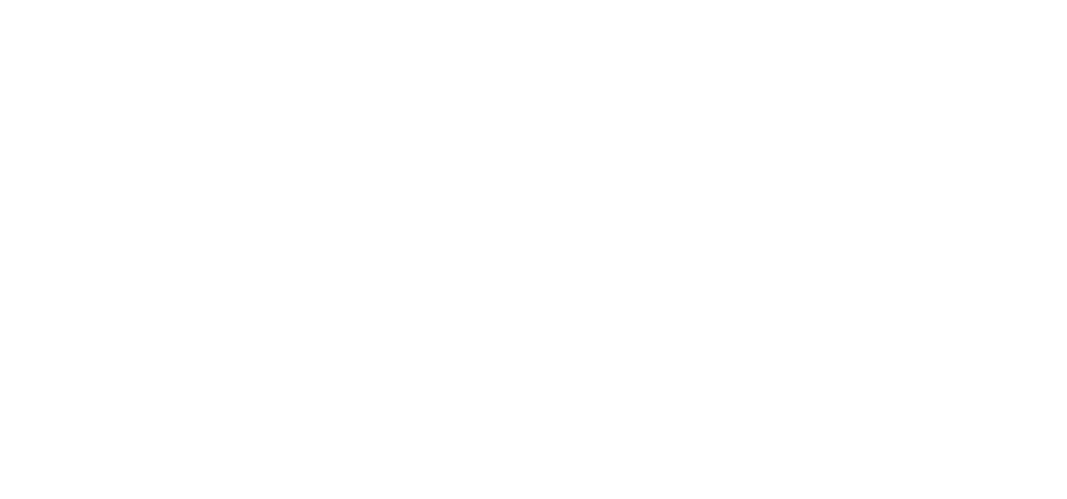
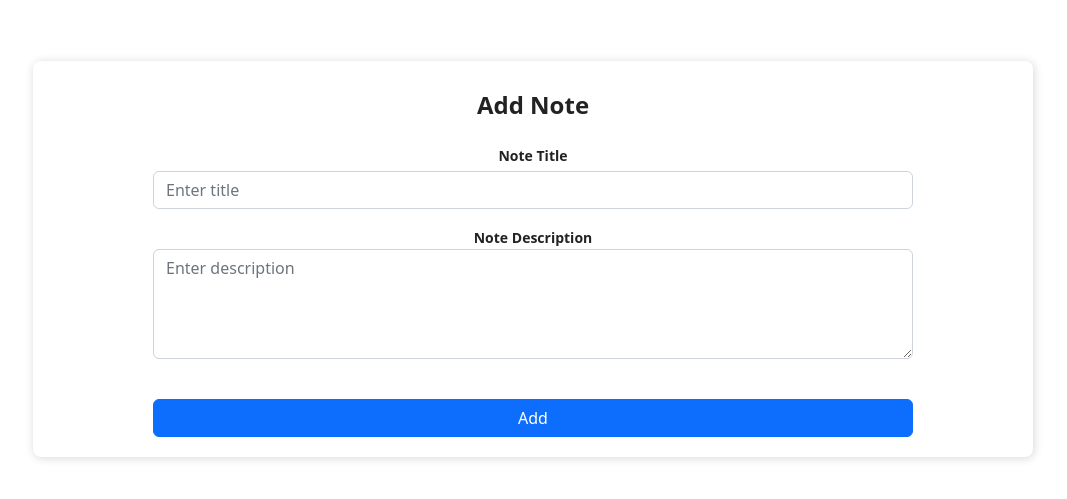
Before and after one commit to hdplgunasekara/SurgeAssigment, a React (Create React App) app in the folder frontend/: page /addnote in a window 1280 px wide. Before the commit this address had no page. Shown: the part 141-640 px from the top of the page, without its empty margins (107-1174 px from the left). Built offline with nearby package versions, Linux system fonts and the light colour scheme.

Commit message:
create note adding, user modal box and user list view
create note adding, user modal box and user list view with required functions

```diff
--- a/frontend/src/App.js
+++ b/frontend/src/App.js
@@ -5,7 +5,8 @@ import Login from "./pages/main/Login";
 import NavBar from "./components/NavBar";
 import Notes from "./pages/student/Notes";
 import Users from "./pages/admin/Users";
-import AddUsers from "./pages/admin/AddUser";
+import AddUser from "./pages/admin/AddUser";
+import AddNote from "./pages/student/AddNote";
 
 function App() {
   return (
@@ -16,7 +17,8 @@ function App() {
         <Route path="/" element={<NavBar />} />
         <Route path="/notes" element={<Notes />} />
         <Route path="/userlist" element={<Users />} />
-        <Route path="/adduser" element={<AddUsers />} />
+        <Route path="/adduser" element={<AddUser />} />
+        <Route path="/addnote" element={<AddNote />} />
       </Routes>
     </BrowserRouter>
     </div>
--- a/frontend/src/components/NavBar.jsx
+++ b/frontend/src/components/NavBar.jsx
@@ -7,39 +7,29 @@ const Navbar = () => {
     return (
         <div>
 
-<nav class="navbar navbar-expand-lg navbar-light bg-light">
-  <a class="navbar-brand" href="#">Navbar</a>
-  <button class="navbar-toggler" type="button" data-toggle="collapse" data-target="#navbarSupportedContent" aria-controls="navbarSupportedContent" aria-expanded="false" aria-label="Toggle navigation">
+<nav class="navbar navbar-expand-sm navbar-dark bg-dark">
+  <div class="container-fluid">
+    <a class="navbar-brand" href="javascript:void(0)">Logo</a>
+    <button class="navbar-toggler" type="button" data-bs-toggle="collapse" data-bs-target="#mynavbar">
       <span class="navbar-toggler-icon"></span>
     </button>
-
-  <div class="collapse navbar-collapse" id="navbarSupportedContent">
-    <ul class="navbar-nav mr-auto">
-      <li class="nav-item active">
-        <a class="nav-link" href="#">Home <span class="sr-only">(current)</span></a>
+    <div class="collapse navbar-collapse" id="mynavbar">
+      <ul class="navbar-nav me-auto">
+        <li class="nav-item">
+          <a class="nav-link" href="javascript:void(0)">Link</a>
         </li>
         <li class="nav-item">
-        <a class="nav-link" href="#">Link</a>
-      </li>
-      <li class="nav-item dropdown">
-        <a class="nav-link dropdown-toggle" href="#" id="navbarDropdown" role="button" data-toggle="dropdown" aria-haspopup="true" aria-expanded="false">
-          Dropdown
-        </a>
-        <div class="dropdown-menu" aria-labelledby="navbarDropdown">
-          <a class="dropdown-item" href="#">Action</a>
-          <a class="dropdown-item" href="#">Another action</a>
-          <div class="dropdown-divider"></div>
-          <a class="dropdown-item" href="#">Something else here</a>
-        </div>
+          <a class="nav-link" href="javascript:void(0)">Link</a>
         </li>
         <li class="nav-item">
-        <a class="nav-link disabled" href="#">Disabled</a>
+          <a class="nav-link" href="javascript:void(0)">Link</a>
         </li>
       </ul>
-    <form class="form-inline my-2 my-lg-0">
-      <input class="form-control mr-sm-2" type="search" placeholder="Search" aria-label="Search"/>
-      <button class="btn btn-outline-success my-2 my-sm-0" type="submit">Search</button>
+      <form class="d-flex">
+        <input class="form-control me-2" type="text" placeholder="Search"/>
+        <button class="btn btn-primary" type="button">Search</button>
       </form>
+    </div>
   </div>
 </nav>
         </div>
--- a/frontend/src/components/models/NoteModel.js
+++ b/frontend/src/components/models/NoteModel.js
@@ -34,24 +34,13 @@ export default function NoteModal(props) {
 
     axios.put(`http://127.0.0.1:8090/usernote/update/${id}`,{title:title,description:description})
         .then((res) => setShow(false),
-        alert("Updated succussful")
+        alert("Updated succussful"),
 
         ).catch(err => console.log(err))
 
 };
 
-const setDelete=(id)=>{
 
-  axios.put(`http://localhost:8090/supplier/setdeletesuppierq/${id}`).then((res)=>{
-  alert("Supplier Deleted").catch(err=>{
-     alert("Error")
-  });
-  });
-
-
-
-
-};
 
   return (
     <>
--- /dev/null
+++ b/frontend/src/components/models/UserModel.js
@@ -0,0 +1,83 @@
+import React from 'react';
+import Modal from 'react-bootstrap/Modal';
+import Button from 'react-bootstrap/Button';
+import { useState} from 'react';
+
+
+
+
+export default function UserModal(props) {
+
+  const [show, setShow] = useState(false);
+  const handleClose = () => setShow(false);
+  const handleShow = () => setShow(true);
+
+
+
+
+
+  return (
+    <>
+      <Button className='btn btn-primary me-2' onClick={handleShow}>
+      View
+      </Button>
+
+      <Modal show={show}
+        size="lg"
+        centered
+      >
+        <Modal.Header>
+
+          <Modal.Title id="contained-modal-title-vcenter">User Profile</Modal.Title>
+
+        </Modal.Header>
+        <Modal.Body>
+
+
+ <div class="form-group">
+    <label for="formGroupExampleInput">First Name</label>
+    <input type="text" class="form-control" id="formGroupExampleInput" placeholder="Example input"
+    value={props.fname}
+    readOnly/>
+  </div>
+
+  <div class="form-group">
+    <label for="formGroupExampleInput">Last Name</label>
+    <input type="text" class="form-control" id="formGroupExampleInput" placeholder="Example input"
+    value={props.lname}
+    readOnly/>
+  </div>
+
+  <div class="form-group">
+    <label for="formGroupExampleInput">Email</label>
+    <input type="text" class="form-control" id="formGroupExampleInput" placeholder="Example input"
+    value={props.email}
+    readOnly/>
+  </div>
+
+  <div class="form-group">
+    <label for="formGroupExampleInput">Date Of Birth</label>
+    <input type="text" class="form-control" id="formGroupExampleInput" placeholder="Example input"
+    value={props.dob}
+    readOnly/>
+  </div>
+
+  <div class="form-group">
+    <label for="formGroupExampleInput">Mobile</label>
+    <input type="text" class="form-control" id="formGroupExampleInput" placeholder="Example input"
+    value={props.mobile}
+    readOnly/>
+  </div>
+
+  </Modal.Body>
+    <Modal.Footer>
+
+      <Button variant="danger" onClick={handleClose}>
+        Exit
+      </Button>
+
+    </Modal.Footer>
+  </Modal>
+</>
+);
+}
--- a/frontend/src/pages/admin/Users/index.jsx
+++ b/frontend/src/pages/admin/Users/index.jsx
@@ -4,31 +4,32 @@ import  "./user.styles.css";
 import ReactPaginate from 'react-paginate';
 import { useState } from "react";
 import { useEffect } from "react";
+import Usermodal from '../../../components/models/UserModel'
 
 const User = () => {
     const [items,setItems]= useState([]);
     const [pageCount,setpageCount]= useState(0);
 
     useEffect(()=>{
-    const getNotes = async()=>{
+    const getUsers = async()=>{
     const res= await fetch(
-        'http://127.0.0.1:8090/usernote/notes'
+        'http://127.0.0.1:8090/user/users'
     );
     const data = await res.json();
-    const total = res.headers.get('x-total-count');
-    setpageCount(total+2);
+    // const total = res.headers.get('x-total-count');
+    setpageCount(10);
 
     setItems(data);
     };
 
-    getNotes();
+    getUsers();
 
 
     },[]);
 
-    const fetchNotes = async  (currentPage)=>{
+    const fetchUsers = async  (currentPage)=>{
         const res = await fetch(
-            `http://127.0.0.1:8090/usernote/notes?page=${currentPage}&limit=1`
+            `http://127.0.0.1:8090/user/users?page=${currentPage}&limit=1`
         );
         const data = await res.json();
         return data;
@@ -39,9 +40,9 @@ const User = () => {
 
         let currentPage = data.selected+1;
 
-        const notesFormServer = await fetchNotes(currentPage);
+        const userFormServer = await fetchUsers(currentPage);
 
-        setItems(notesFormServer);
+        setItems(userFormServer);
     }
 
     return (
@@ -92,17 +93,16 @@ const User = () => {
                 </thead>
                 <tbody>
 
-                    {items.map(note => <tr key={note._id}>
+                    {items.map(user => <tr key={user._id}>
 
-                         <th scope="row">11</th>
+                         <th scope="row">{user._id}</th>
 
-                            <td>{note.title}</td>
-                            <td>{note.description}</td>
-                            <td>{note.description}</td>
+                            <td>{user.firstname}</td>
+                            <td>{user.email}</td>
+                            <td>{user.mobile}</td>
                             <td className='action-buttons'>
                                 <center>
-                                <button  type="button" class="btn btn-success me-2">View</button>
-
+                                <Usermodal id={user._id} fname={user.firstname} lname={user.lastname} email={user.email} mobile={user.mobile} />
                                 </center>
                                </td>
                         </tr>
--- /dev/null
+++ b/frontend/src/pages/student/AddNote/index.jsx
@@ -0,0 +1,84 @@
+import React from "react";
+import { useState } from "react";
+import  "./noteadd.styles.css";
+import axios from 'axios';
+import swal  from "sweetalert";
+
+
+const AddNote = () => {
+
+    const [title, setTitle] = useState("");
+    const [description, setDescription] = useState("");
+    const [error, setError] = useState("");
+
+
+    const handleChangeTitle = (event) => {
+        setTitle(event.target.value);
+        setError("");
+      }
+      const handleChangeDescription = (event) => {
+        setDescription(event.target.value);
+        setError("");
+      }
+
+
+      const handleSubmit = async (e) => {
+		e.preventDefault();
+		try {
+			const url = "http://localhost:8090/usernote/add";
+			const { data: res } = await axios.post(url, {title:title,description:description}).then(()=>{
+            alert("Added Successful");
+            window.location.reload();
+
+            })
+		} catch (error) {
+			if(error.response){
+			setError("Error! Please Try Again");
+            }
+
+		}
+	};
+
+    return (
+  <div className="Addnote">
+      <div className="Note-form-container">
+        <form className="Note-form" method="POST" onSubmit={handleSubmit}>
+          <div className="Note-form-content">
+            <h3 className="Note-form-title">Add Note</h3>
+            <div className="form-group mt-3">
+              <label>Note Title</label>
+              <input
+                type="text"
+                className="form-control mt-1"
+                placeholder="Enter title"
+                onChange={handleChangeTitle}
+                required
+              />
+            </div>
+            <div className="form-group mt-3">
+              <label>Note Description</label>
+              <textarea class="form-control mt1" placeholder="Enter description"  rows="4"
+              onChange={handleChangeDescription}
+              required
+              ></textarea>
+            </div>
+            <br/>
+            {error &&
+            <div class="alert alert-danger" role="alert">
+            {error}
+            </div>}
+
+            <div className="d-grid gap-2 mt-3">
+              <button type="submit" className="btn btn-primary" >
+                Add
+              </button>
+            </div>
+
+          </div>
+        </form>
+      </div>
+    </div>
+    )
+};
+
+export default AddNote;
--- /dev/null
+++ b/frontend/src/pages/student/AddNote/noteadd.styles.css
@@ -0,0 +1,40 @@
+.Addnote {
+    background-color: rgb(255, 255, 255);
+}
+
+  .Note-form-container {
+    display: flex;
+    justify-content: center;
+    align-items: center;
+    width: 100vw;
+    height: 100vh;
+  }
+
+  .Note-form {
+    width: 1000px;
+    height: auto;
+    box-shadow: rgb(0 0 0 / 16%) 1px 1px 10px;
+    padding-top: 30px;
+    padding-bottom: 20px;
+    border-radius: 8px;
+    background-color: white;
+  }
+
+  .Note-form-content {
+    padding-left: 12%;
+    padding-right: 12%;
+  }
+
+  .Note-form-title {
+    text-align: center;
+    margin-bottom: 1em;
+    font-size: 24px;
+    color: rgb(34, 34, 34);
+    font-weight: 800;
+  }
+
+  label {
+    font-size: 14px;
+    font-weight: 600;
+    color: rgb(34, 34, 34);
+  }
```
Also changed, not shown: 2 other files (tests, documents, lock files or other folders). Lines whose indentation alone changed are shown as unchanged.
